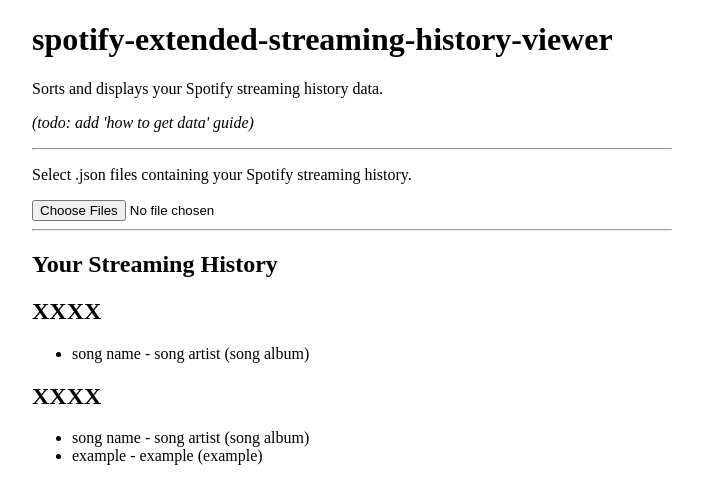
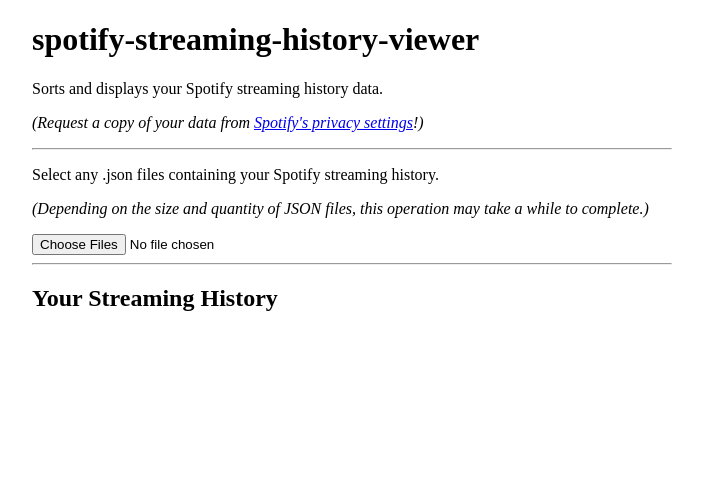
Before and after one commit to webcrawls/spotify-extended-history-viewer, a plain HTML site: page index.html in a window 1280 px wide. Shown: the whole page, without its empty margins (288-991 px from the left). Drawn offline with Linux system fonts and the light colour scheme.

Commit message:
✨ minor fixes

```diff
--- a/index.html
+++ b/index.html
@@ -8,11 +8,13 @@
 </head>
 
 <body>
-    <h1>spotify-extended-streaming-history-viewer</h1>
+    <h1>spotify-streaming-history-viewer</h1>
     <p>Sorts and displays your Spotify streaming history data.</p>
-    <p><i>(todo: add 'how to get data' guide)</i></p>
+    <p><i>(Request a copy of your data from <a rel="external"
+                href="https://www.spotify.com/ca-en/account/privacy/">Spotify's privacy settings</a>!)</i></p>
     <hr />
-    <p>Select .json files containing your Spotify streaming history.</p>
+    <p>Select any .json files containing your Spotify streaming history.</p>
+    <p><i>(Depending on the size and quantity of JSON files, this operation may take a while to complete.)</i></p>
     <input type="file" id="file-selector" multiple>
     <hr />
     <article id="history">
@@ -31,22 +33,24 @@
         const yearTemplate = document.getElementById('year-template')
         const historyNode = document.getElementById('history')
 
-
-        let songs = { 'examplesong': { year: 'XXXX', plays: 0 }}
-        let years = { 'XXXX': [{ name: 'example', artist: 'example', album: 'example' }] }
+        let songs = { 'examplesong': { year: 'XXXX', plays: 0 } }
+        let years = {  }
 
         const render = () => {
-                console.log({songs})
+            console.log({ songs })
 
             for (const [year, songs] of Object.entries(years)) {
                 const yearNode = yearTemplate.cloneNode(true)
+                yearNode.id = null
 
                 yearNode.querySelector('.year-title').innerText = year
 
                 const yearSongs = yearNode.querySelector('.year-songs')
                 const yearSong = yearSongs.querySelector('.year-song')
 
-                for (const song of songs){
+                yearSongs.innerHTML = ""
+
+                for (const song of songs) {
                     const songNode = yearSong.cloneNode()
                     songNode.innerText = `${song.name} - ${song.artist} (${song.album})`
                     yearSongs.appendChild(songNode)
@@ -74,7 +78,7 @@
                 }
 
                 if (!(year in years)) {
-                    console.log("creating year "+year)
+                    console.log("creating year " + year)
                     years[year] = []
                 }
 
@@ -113,6 +117,10 @@
         max-width: 80ch;
         margin-inline: auto;
     }
+
+    #year-template {
+        display: none;
+    }
 </style>
 
 </html>
```
